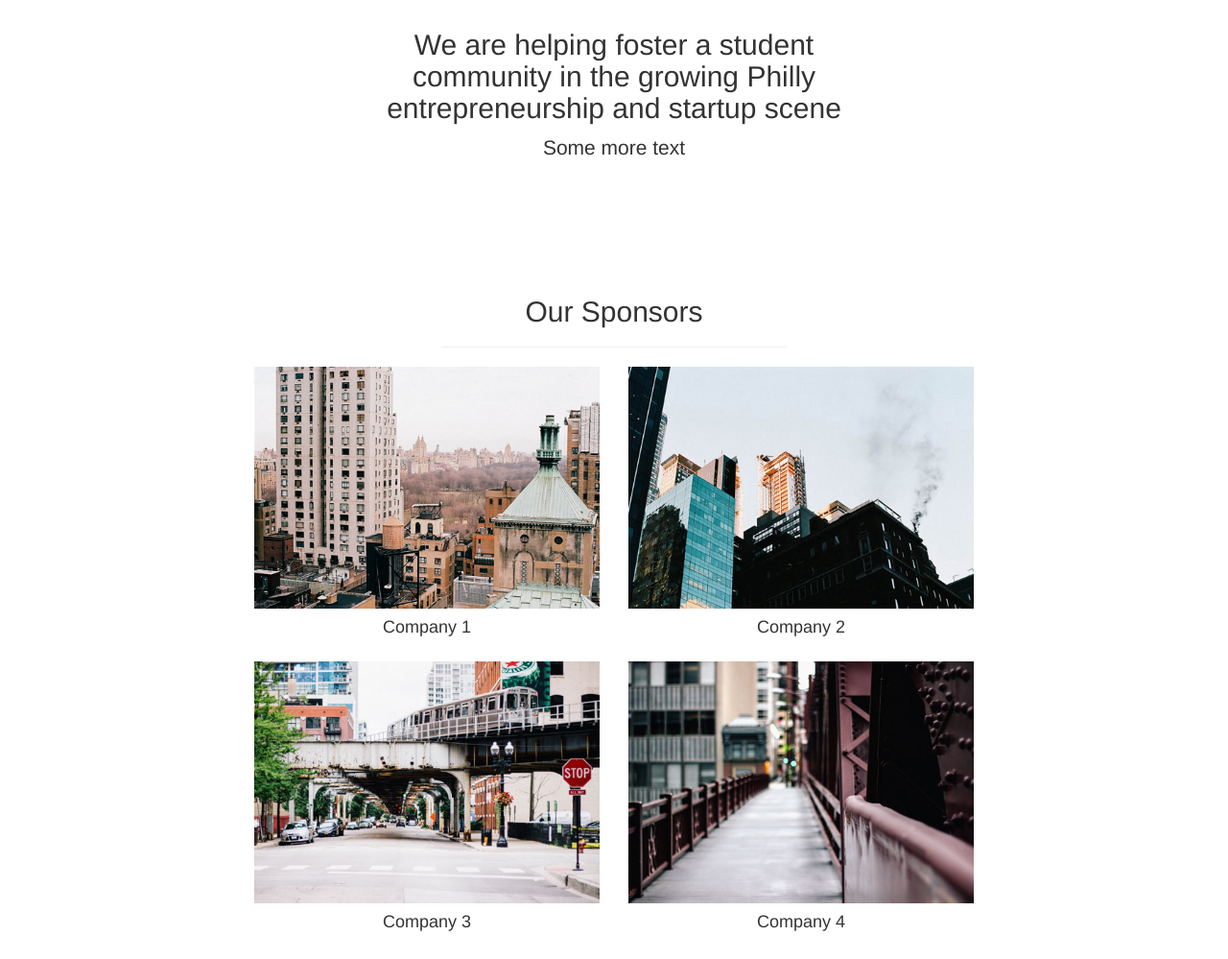
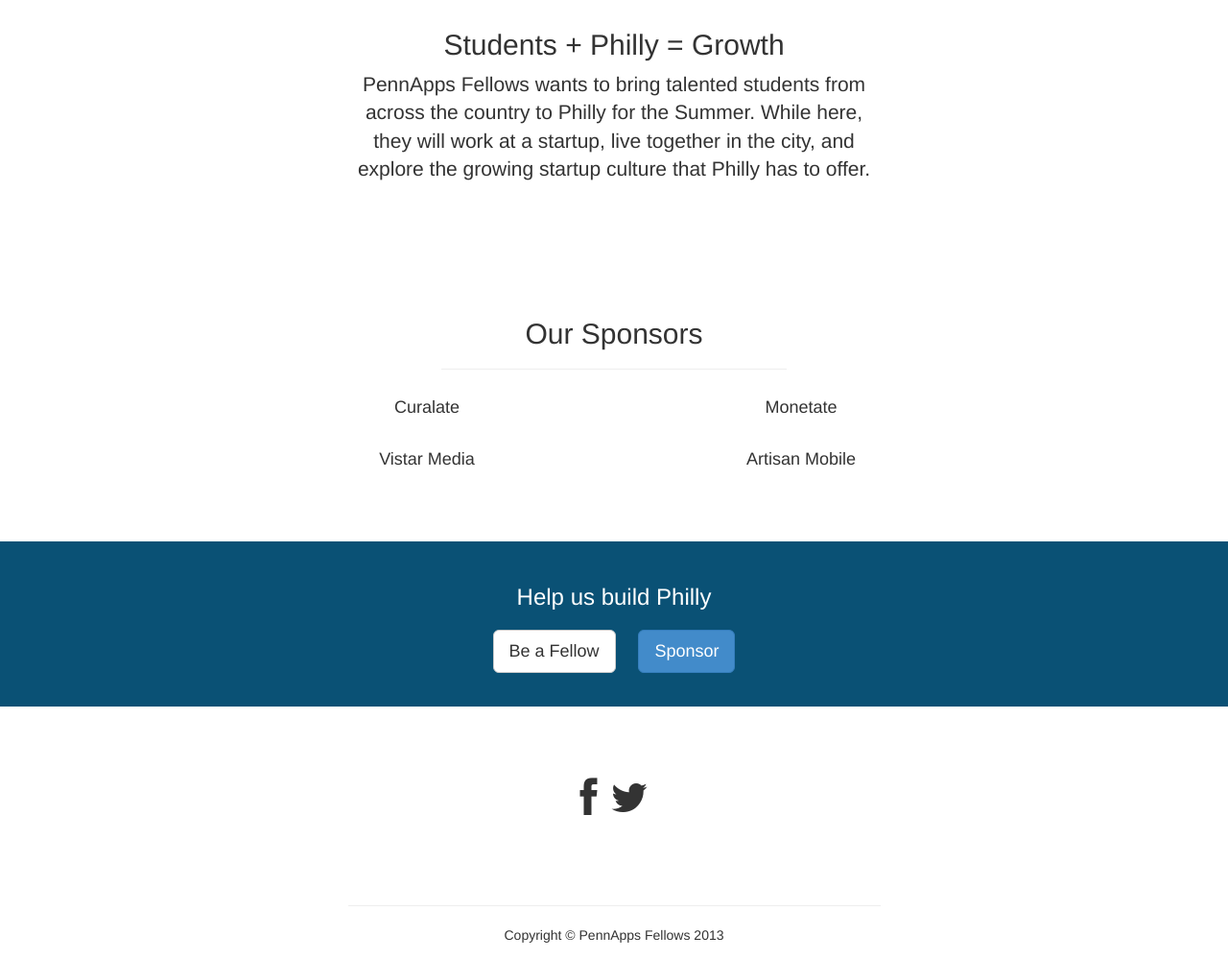
Before and after one commit to guozhaonan/PennAppsFellowsPage, a plain HTML site: page index.html in a window 1280 px wide. Shown: the part 840-1839 px from the top of the page at 96% size. Drawn offline with Linux system fonts and the light colour scheme.

Commit message:
Looks a bit better

```diff
--- a/css/stylish-portfolio.css
+++ b/css/stylish-portfolio.css
@@ -182,7 +182,7 @@ i.service-icon {
 .call-to-action {
   color: #ffffff;
   background: #0a5175;
-  padding: 50px 0;
+  padding: 25px 0;
 }
 
 .call-to-action .btn {
@@ -198,7 +198,7 @@ i.service-icon {
 /* Footer */
 
 footer {
-  padding: 100px 0;
+  padding: 75px 0;
 }
 
 .top-scroll {
--- a/index.html
+++ b/index.html
@@ -16,13 +16,14 @@
     <link href="font-awesome/css/font-awesome.min.css" rel="stylesheet">
   </head>
 
+
   <body>
 
     <!-- Full Page Image Header Area -->
     <div id="top" class="header">
       <div class="vert-text">
         <img src="./img/logo.png" />
-        <h3>Bringing Talented Students to Philly Startups</h3>
+        <h3 style="color: black;">Bringing Talented Students to Philly Startups</h3>
       </div>
     </div>
     <!-- /Full Page Image Header Area -->
@@ -32,8 +33,8 @@
       <div class="container">
         <div class="row">
           <div class="col-md-6 col-md-offset-3 text-center">
-            <h2>We are helping foster a student community in the growing Philly entrepreneurship and startup scene</h2>
-            <p class="lead"> Some more text </p>
+            <h2>Students + Philly = Growth</h2>
+            <p class="lead"> PennApps Fellows wants to bring talented students from across the country to Philly for the Summer. While here, they will work at a startup, live together in the city, and explore the growing startup culture that Philly has to offer. </p>
           </div>
         </div>
       </div>
@@ -53,28 +54,28 @@
         <div class="row">
           <div class="col-md-4 col-md-offset-2 text-center">
             <div class="portfolio-item">
-              <a href="#"><img class="img-portfolio img-responsive" src="img/portfolio-1.jpg"></a>
-              <h4>Company 1</h4>
+              <!-- <a href="#"><img class="img-portfolio img-responsive" src="img/portfolio-1.jpg"></a> -->
+              <h4>Curalate</h4>
             </div>
           </div>
           <div class="col-md-4 text-center">
             <div class="portfolio-item">
-              <a href="#"><img class="img-portfolio img-responsive" src="img/portfolio-2.jpg"></a>
-              <h4>Company 2</h4>
+              <!-- <a href="#"><img class="img-portfolio img-responsive" src="img/portfolio-2.jpg"></a> -->
+              <h4>Monetate</h4>
             </div>
           </div>
         </div>
         <div class="row">
           <div class="col-md-4 col-md-offset-2 text-center">
             <div class="portfolio-item">
-              <a href="#"><img class="img-portfolio img-responsive" src="img/portfolio-3.jpg"></a>
-              <h4>Company 3</h4>
+              <!-- <a href="#"><img class="img-portfolio img-responsive" src="img/portfolio-3.jpg"></a> -->
+              <h4>Vistar Media</h4>
             </div>
           </div>
           <div class="col-md-4 text-center">
             <div class="portfolio-item">
-              <a href="#"><img class="img-portfolio img-responsive" src="img/portfolio-4.jpg"></a>
-              <h4>Company 4</h4>
+              <!-- <a href="#"><img class="img-portfolio img-responsive" src="img/portfolio-4.jpg"></a> -->
+              <h4>Artisan Mobile</h4>
             </div>
           </div>
         </div>
@@ -88,8 +89,8 @@
         <div class="row">
           <div class="col-md-6 col-md-offset-3 text-center">
             <h3>Help us build Philly</h3>
-            <a href="#" class="btn btn-lg btn-default">Be a Fellow</a>
-            <a href="#" class="btn btn-lg btn-primary">Sponsor</a>
+            <a href="" class="btn btn-lg btn-default">Be a Fellow</a>
+            <a href="./SponsorPAF.pdf" class="btn btn-lg btn-primary">Sponsor</a>
           </div>
         </div>
       </div>
```
Also changed, not shown: 1 other file.
